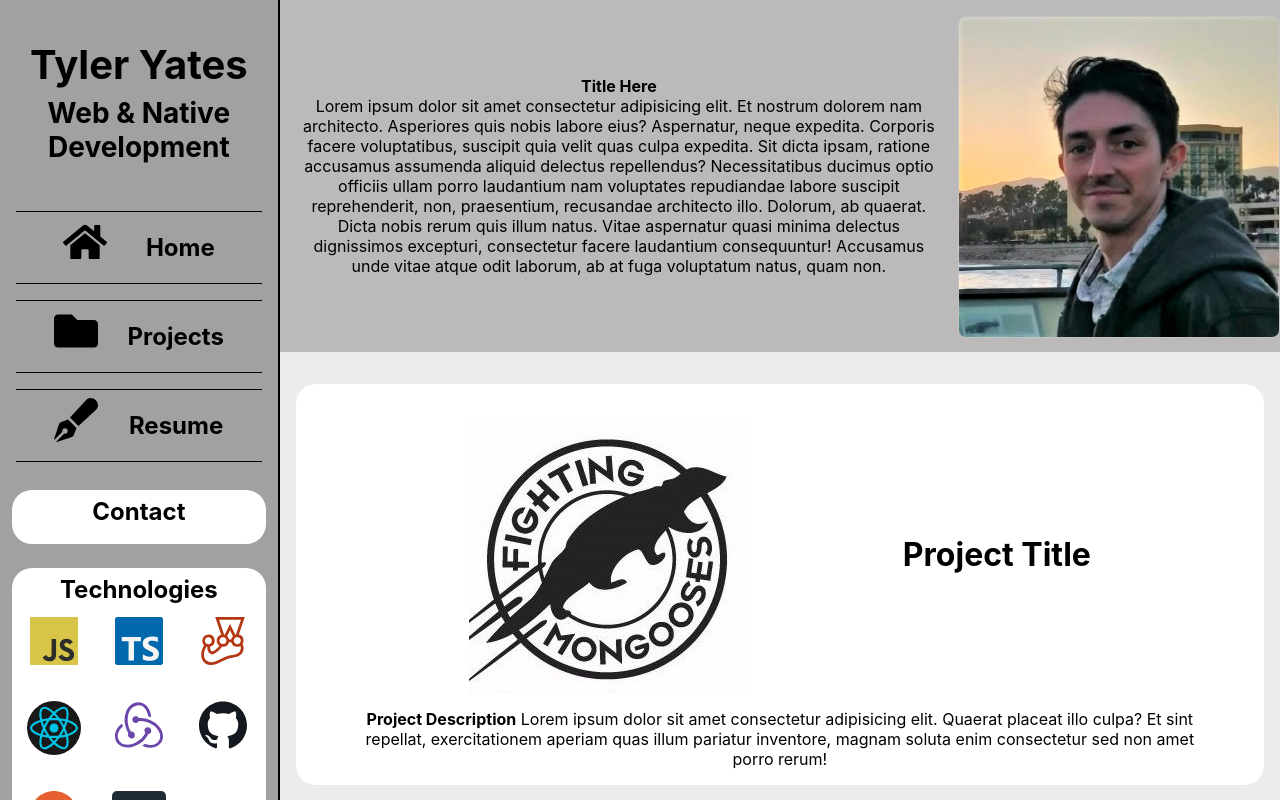
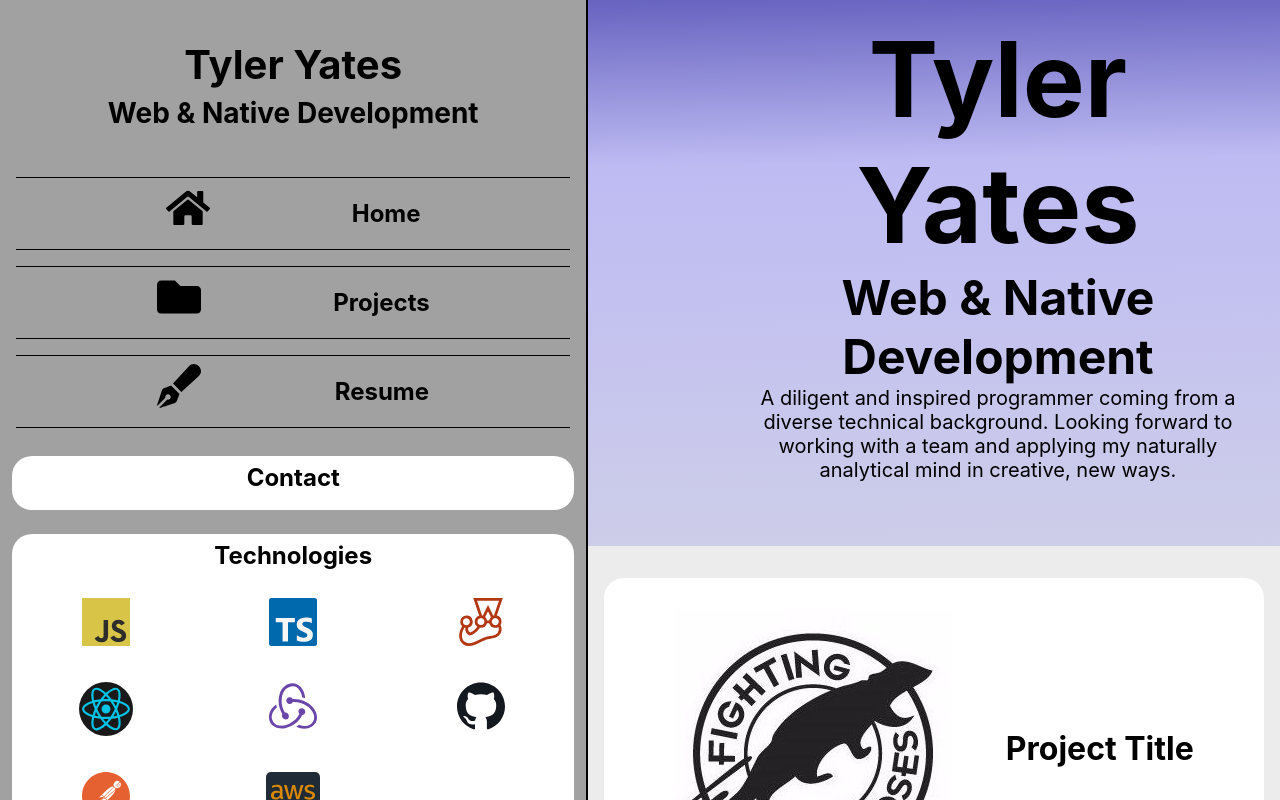
Before and after one commit to YTyler/personal-site, a React (Create React App) app: page / in a window 1280 px wide. Shown: the top 800 px of the page. Built offline with nearby package versions, Linux system fonts and the light colour scheme.

Commit message:
update content and style

```diff
--- a/src/components/Home.jsx
+++ b/src/components/Home.jsx
@@ -5,22 +5,14 @@ export default function Home() {
   return (
     <article className={`mainRow ${styles.homeContainer}`}>
       <div className={styles.content}>
-        <h1>Title Here</h1>
+        <h1>Tyler Yates</h1>
+        <h2>Web & Native Development</h2>
         <p>
-          Lorem ipsum dolor sit amet consectetur adipisicing elit. Et nostrum
-          dolorem nam architecto. Asperiores quis nobis labore eius? Aspernatur,
-          neque expedita. Corporis facere voluptatibus, suscipit quia velit quas
-          culpa expedita. Sit dicta ipsam, ratione accusamus assumenda aliquid
-          delectus repellendus? Necessitatibus ducimus optio officiis ullam
-          porro laudantium nam voluptates repudiandae labore suscipit
-          reprehenderit, non, praesentium, recusandae architecto illo. Dolorum,
-          ab quaerat. Dicta nobis rerum quis illum natus. Vitae aspernatur quasi
-          minima delectus dignissimos excepturi, consectetur facere laudantium
-          consequuntur! Accusamus unde vitae atque odit laborum, ab at fuga
-          voluptatum natus, quam non.
+          A diligent and inspired programmer coming from a diverse technical
+          background. Looking forward to working with a team and applying my
+          naturally analytical mind in creative, new ways.
         </p>
       </div>
-      <img className={styles.profilePic} src="/profile.jpg" alt="profile_pic" />
     </article>
   );
 }
--- a/src/styles/Home.module.css
+++ b/src/styles/Home.module.css
@@ -1,19 +1,27 @@
 .homeContainer {
-  justify-content: space-around;
-  background-color: rgb(187, 185, 185);
-  height: 40vh;
+  justify-content: end;
+  background: linear-gradient(
+    179deg,
+    rgb(103, 99, 192) 0%,
+    rgb(190, 187, 243) 30%,
+    rgb(216, 219, 226) 150%
+  );
+  padding: 1em 0em 4em;
 }
 
 .content {
-  margin: auto;
-  padding: 1em;
+  padding: 0em 2em 0em 0em;
   border-radius: 16px;
   width: 70%;
+  text-align: right;
+  font-size: 1.25rem;
 }
 
-.profilePic {
-  margin: auto;
-  border: 1px solid rgb(195, 195, 195);
-  border-radius: 2.5%;
-  max-height: 20em;
+.content h1 {
+  font-size: 6.5rem;
+  /* text-shadow: -1px -1px 0 #fff, 1px -1px 0 #fff; */
 }
+
+.content h2 {
+  font-size: 3rem;
+}
```
